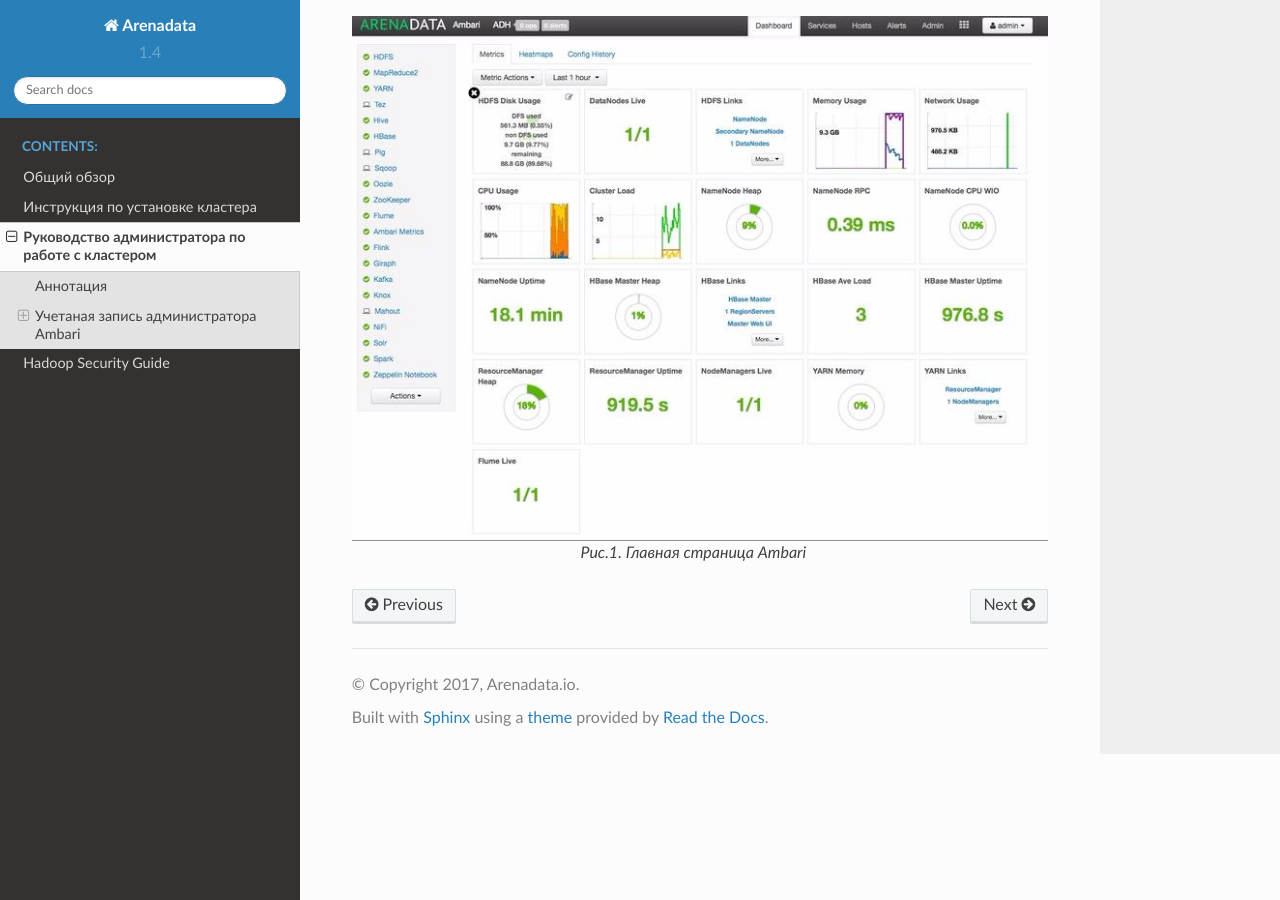
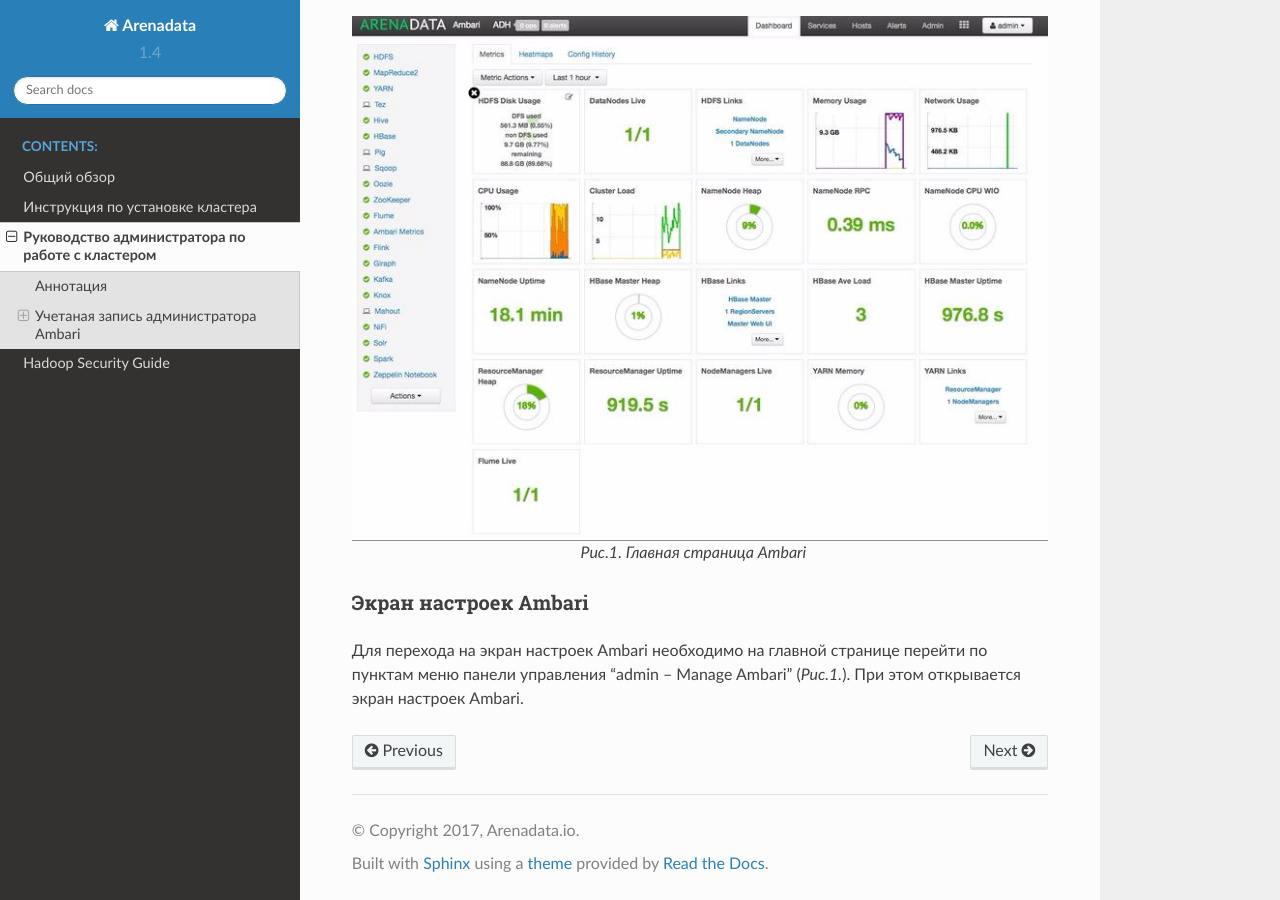
Before and after one commit to arenadata/docs_adps, a Sphinx documentation site: the page built from source/administration.rst, in a window 1280 px wide and 900 px high, scrolled down 1471 px. Built offline with Sphinx 7.4.7 and the Read the Docs theme 2.0.0, drawn with Linux system fonts in a browser that asks for light colours.

Commit message:
Update administration.rst

```diff
--- a/source/administration.rst
+++ b/source/administration.rst
@@ -40,6 +40,7 @@
 Авторизация в Ambari
 ^^^^^^^^^^^^^^^^^^^^
 
+
 После установки Ambari (см.  «Инструкция по установке кластера») для входа в систему необходимо ввести в веб-браузер следующий URL-адрес:
 
     :command:`http://<your.ambari.server>:8080`
@@ -63,3 +64,10 @@
    :align: center
 
    Рис.1. Главная страница Ambari
+
+
+Экран настроек Ambari
+^^^^^^^^^^^^^^^^^^^^^
+
+
+Для перехода на экран настроек Ambari необходимо на главной странице перейти по пунктам меню панели управления "admin – Manage Ambari" (`Рис.1.`). При этом открывается экран настроек Ambari.
```
